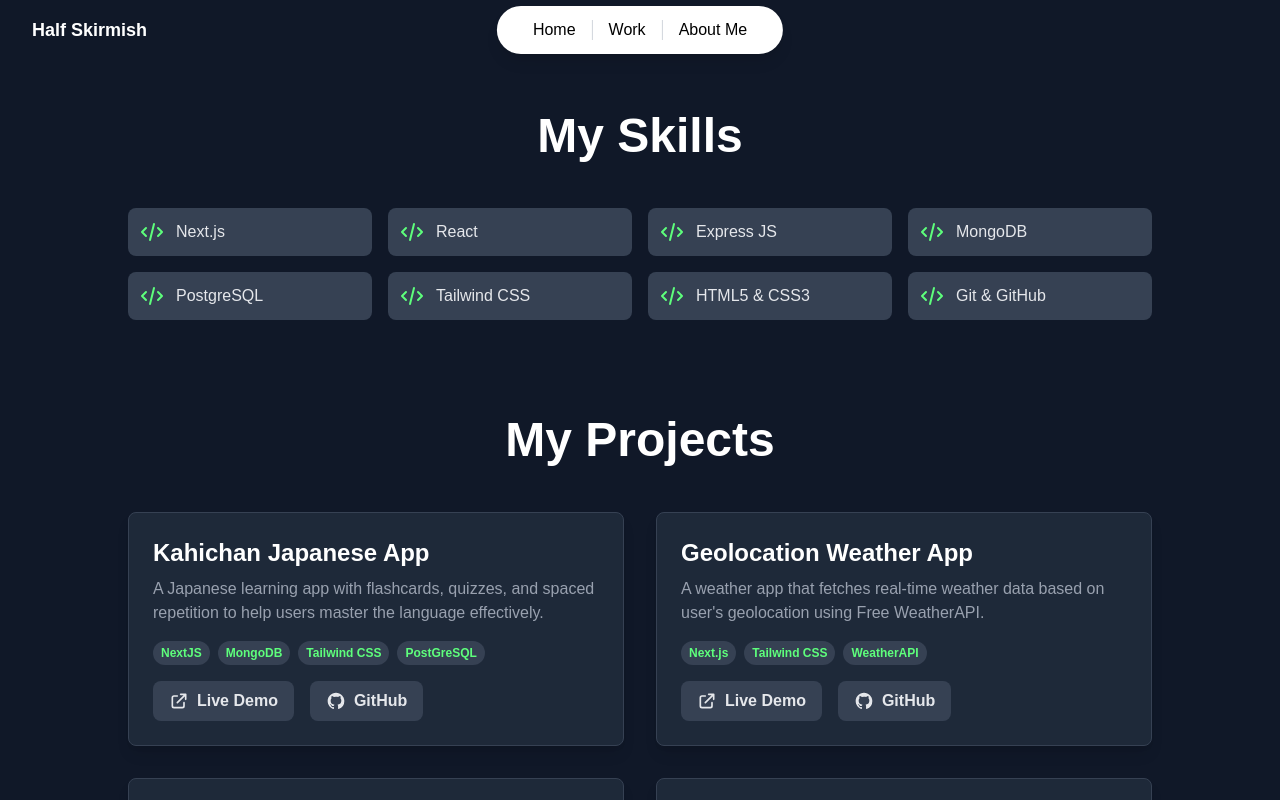
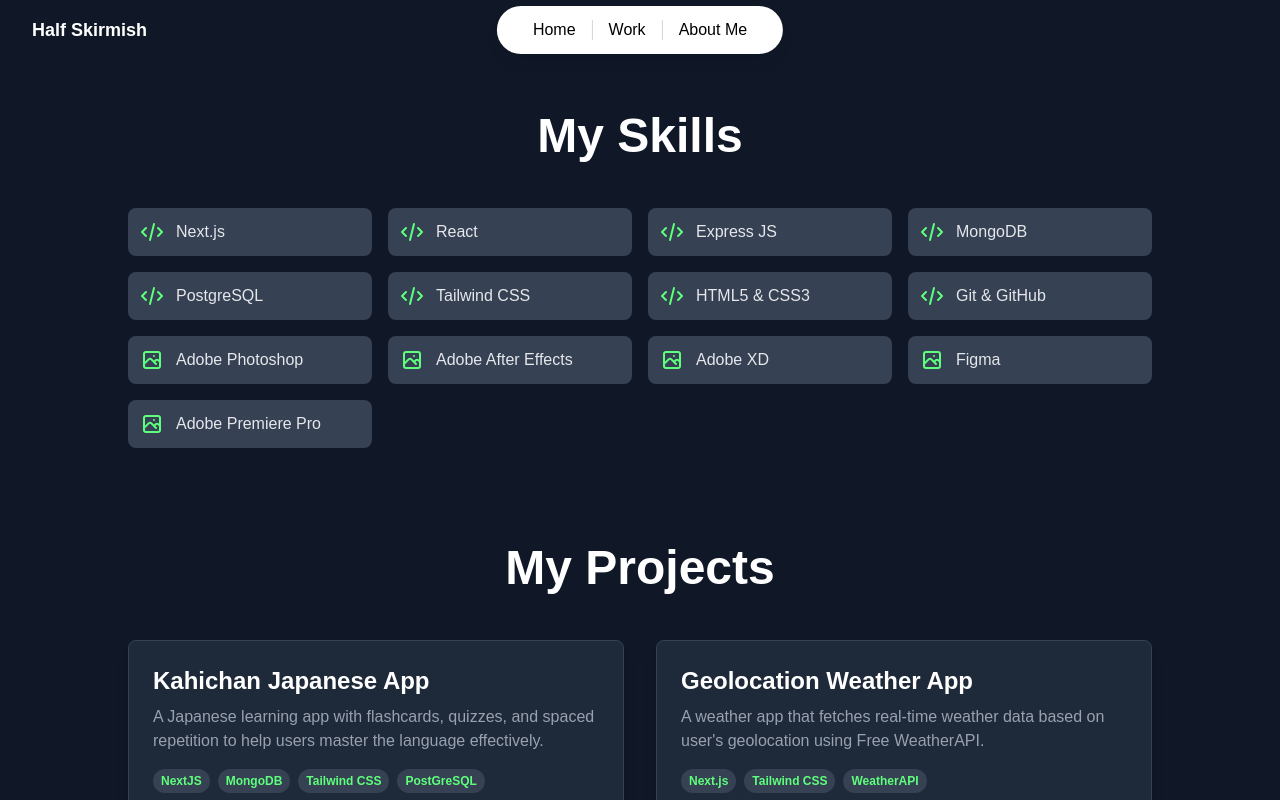
Before and after one commit to half-skirmish/frontend-halfskirmish-v2, a Next.js app: page /about-me in a window 1280 px wide. Shown: the top 800 px of the page. Built offline with nearby package versions, Linux system fonts and the light colour scheme.

Commit message:
Added the skills to the About Page

```diff
--- a/app/(navItems)/about-me/page.js
+++ b/app/(navItems)/about-me/page.js
@@ -20,6 +20,12 @@ const CodeIcon = () => (
     <svg xmlns="http://www.w3.org/2000/svg" className="h-6 w-6" fill="none" viewBox="0 0 24 24" stroke="currentColor" strokeWidth={2}>
         <path strokeLinecap="round" strokeLinejoin="round" d="M10 20l4-16m4 4l4 4-4 4M6 16l-4-4 4-4" />
     </svg>
+);
+
+const PaintbrushIcon = () => (
+  <svg xmlns="http://www.w3.org/2000/svg" className="h-6 w-6" fill="none" viewBox="0 0 24 24" stroke="currentColor" strokeWidth={2}>
+    <path strokeLinecap="round" strokeLinejoin="round" d="M4 16l4.586-4.586a2 2 0 012.828 0L16 16m-2-2l1.586-1.586a2 2 0 012.828 0L20 14m-6-6h.01M6 20h12a2 2 0 002-2V6a2 2 0 00-2-2H6a2 2 0 00-2 2v12a2 2 0 002 2z" />
+  </svg>
 );
 
 
@@ -79,6 +85,11 @@ const skills = [
     { name: "Tailwind CSS", icon: <CodeIcon /> },
     { name: "HTML5 & CSS3", icon: <CodeIcon /> },
     { name: "Git & GitHub", icon: <CodeIcon /> },
+    { name: "Adobe Photoshop", icon: <PaintbrushIcon /> },
+    { name: "Adobe After Effects", icon: <PaintbrushIcon /> },
+    { name: "Adobe XD", icon: <PaintbrushIcon /> },
+    { name: "Figma", icon: <PaintbrushIcon /> },
+    { name: "Adobe Premiere Pro", icon: <PaintbrushIcon /> },
 ];
 
 const projects = [
```
